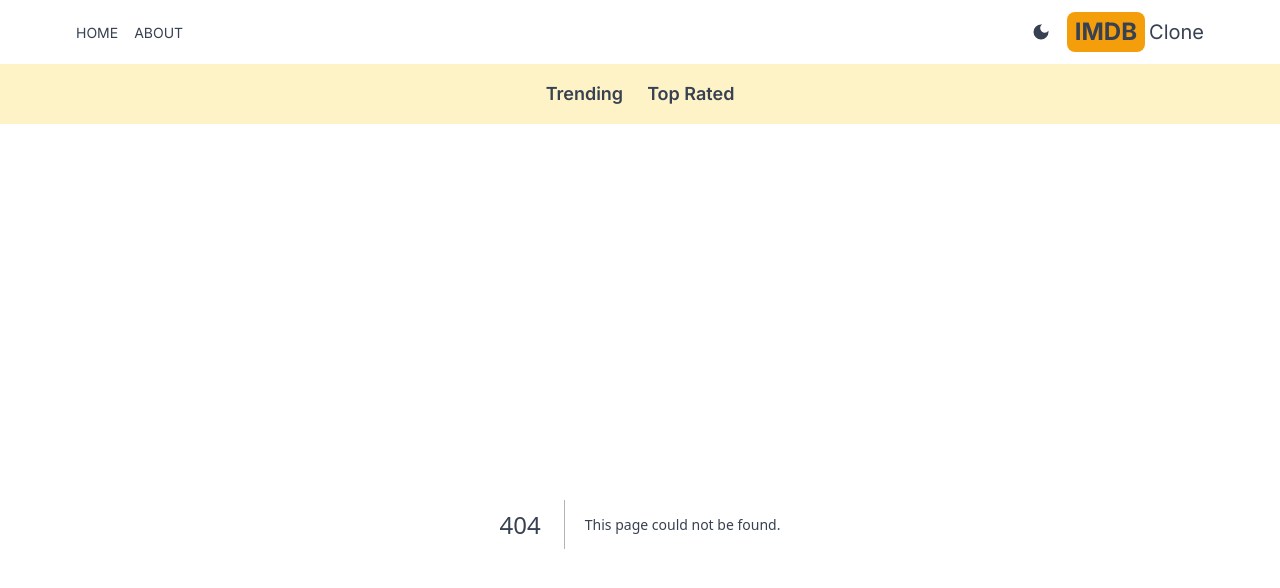
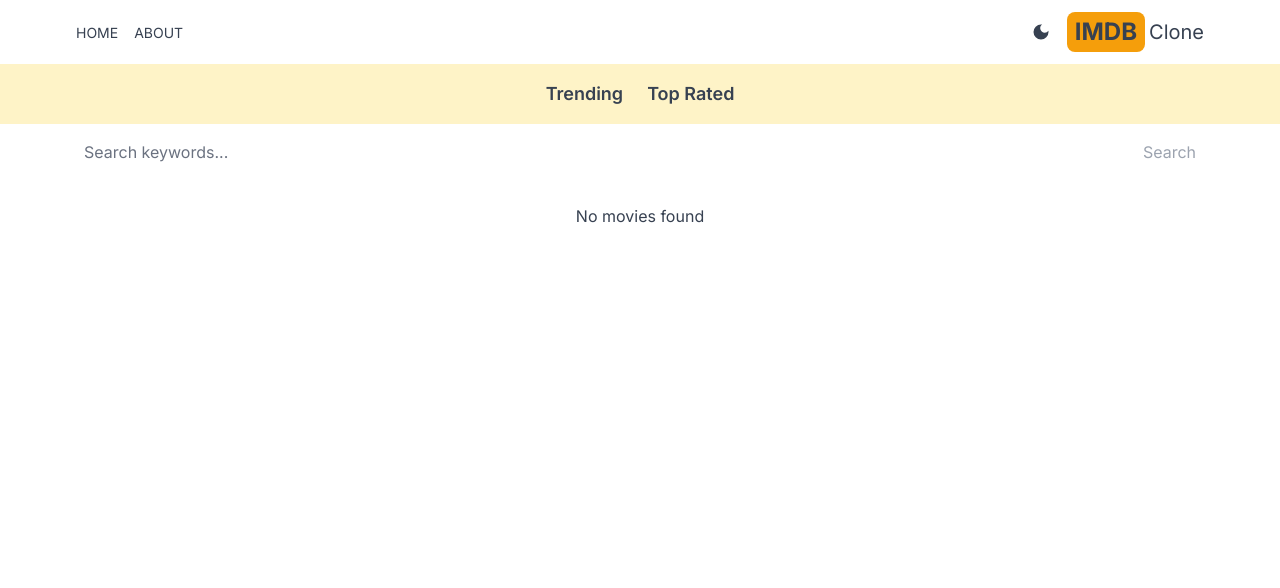
Before and after one commit to MiquelDW/movie-app, a Next.js app: page /search/1 in a window 1280 px wide. Before the commit this address had no page. Shown: the top 588 px of the page. Built offline with nearby package versions, Linux system fonts and the light colour scheme; no server answers.

Commit message:
Add Search Box

```diff
--- a/src/app/layout.tsx
+++ b/src/app/layout.tsx
@@ -4,6 +4,7 @@
 import Header from "../components/Header";
 import Provider from "./Providers";
 import Navbar from "@/components/Navbar";
+import SearchBox from "@/components/SearchBox";
 
 const inter = Inter({ subsets: ["latin"] });
 
@@ -27,6 +28,7 @@
         <Provider>
           <Header />
           <Navbar />
+          <SearchBox />
           {children}
         </Provider>
       </body>
--- /dev/null
+++ b/src/app/search/[searchTerm]/page.tsx
@@ -0,0 +1,54 @@
+import Results from "@/components/Results";
+
+// predefine object structure for the given 'props' object
+type SearchPageProps = {
+  // contains dynamic route parameter from the current URL (names must match!!)
+  params: { searchTerm: string };
+};
+
+// destructure given 'props' object
+export default async function SearchPage({ params }: SearchPageProps) {
+  // retrieve current route parameter from the URL
+  const searchTerm = params.searchTerm;
+
+  // GET request handler function
+  // with Server Components you get request memorization, caching and revalidation features out of the box
+  const fetchData = async () => {
+    try {
+      // create a GET HTTP request to the speficified URL using the Fetch API
+      const res = await fetch(
+        `https://api.themoviedb.org/3/search/movie?api_key=${process.env.API_KEY}&query=${searchTerm}&language=en-US&page=1&include_adult=false`,
+      );
+
+      // parse the response body from the fetch request as JSON
+      const data = await res.json();
+
+      // retrieve and return the main data of the parsed API response object
+      const movies = data.results;
+      return movies;
+    } catch (err) {
+      // handle both network errors and HTTP errors
+      if (err instanceof Error) {
+        console.log(err.message);
+      } else {
+        console.log("An unknown error occured");
+      }
+    }
+  };
+
+  // fetch data from the specified URL / API
+  const movies = await fetchData();
+  console.log(movies);
+
+  return (
+    <div>
+      {!movies ? (
+        <h1 className="pt-6 text-center">No movies found</h1>
+      ) : movies.length === 0 ? (
+        <h1 className="pt-6 text-center">No movies found</h1>
+      ) : (
+        <Results movies={movies} />
+      )}
+    </div>
+  );
+}
--- /dev/null
+++ b/src/components/SearchBox.tsx
@@ -0,0 +1,39 @@
+// indicate that this file or module should be treated as a Client Component
+"use client";
+
+import { useRouter } from "next/navigation";
+import { useState } from "react";
+
+export default function SearchBox() {
+  // state variable for the current 'search' value from user
+  const [search, setSearch] = useState("");
+  // instantiate 'router' object with the 'useRouter' hook
+  const router = useRouter();
+
+  // callback function to handle onSubmit event
+  const handleSubmit = (e: React.FormEvent<HTMLFormElement>) => {
+    e.preventDefault();
+    // programmatically redirect user to given route with 'router' object
+    router.push(`/search/${search}`);
+  };
+  return (
+    <form
+      className="mx-auto flex max-w-6xl justify-between px-5"
+      onSubmit={handleSubmit}
+    >
+      <input
+        type="text"
+        placeholder="Search keywords..."
+        className="h-14 w-full flex-1 rounded-md bg-transparent placeholder-gray-500 outline-none"
+        onChange={(e) => setSearch(e.target.value)}
+      />
+      <button
+        className="text-amber-600 disabled:text-gray-400"
+        type="submit"
+        disabled={search === ""}
+      >
+        Search
+      </button>
+    </form>
+  );
+}
```
